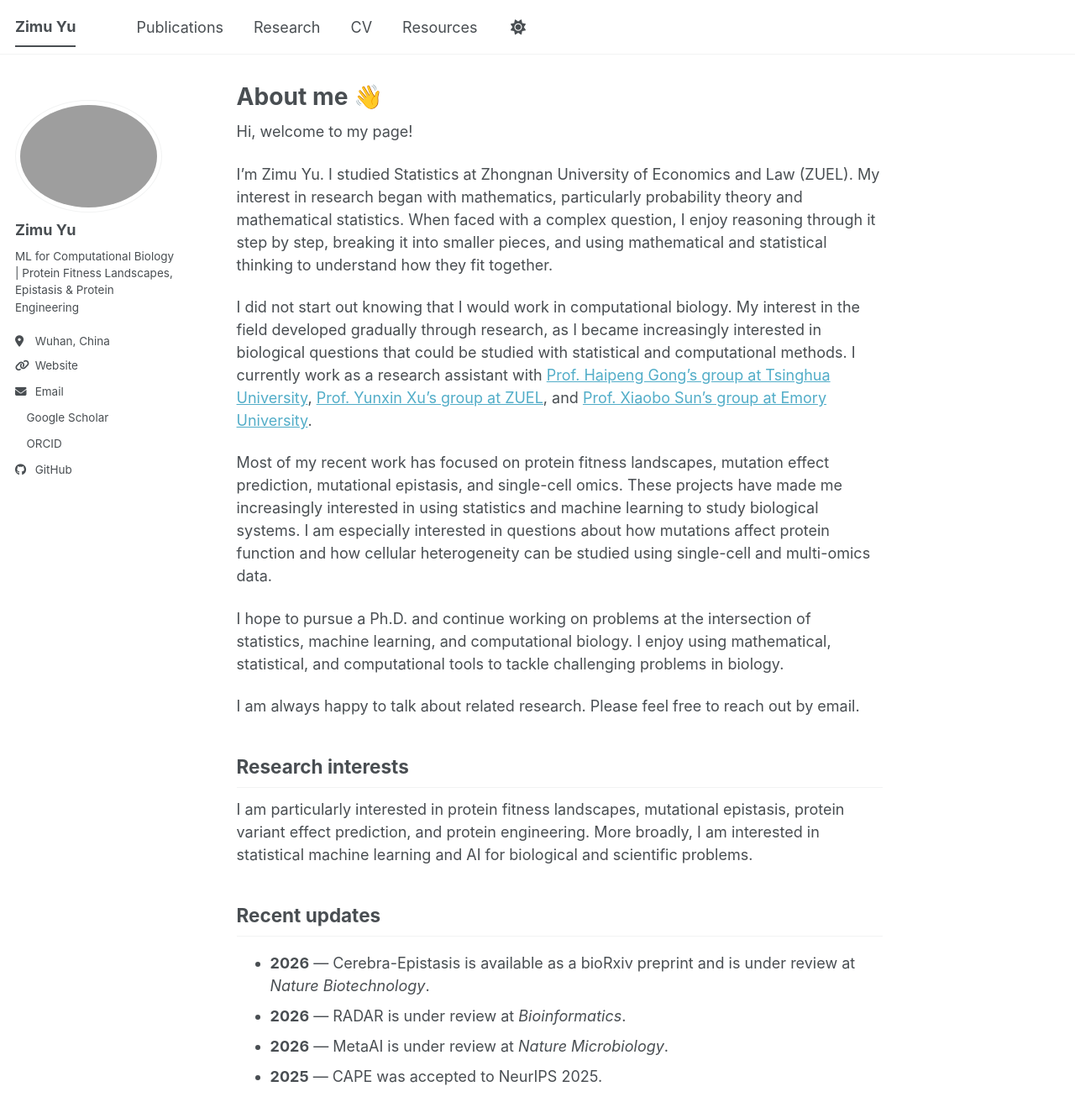
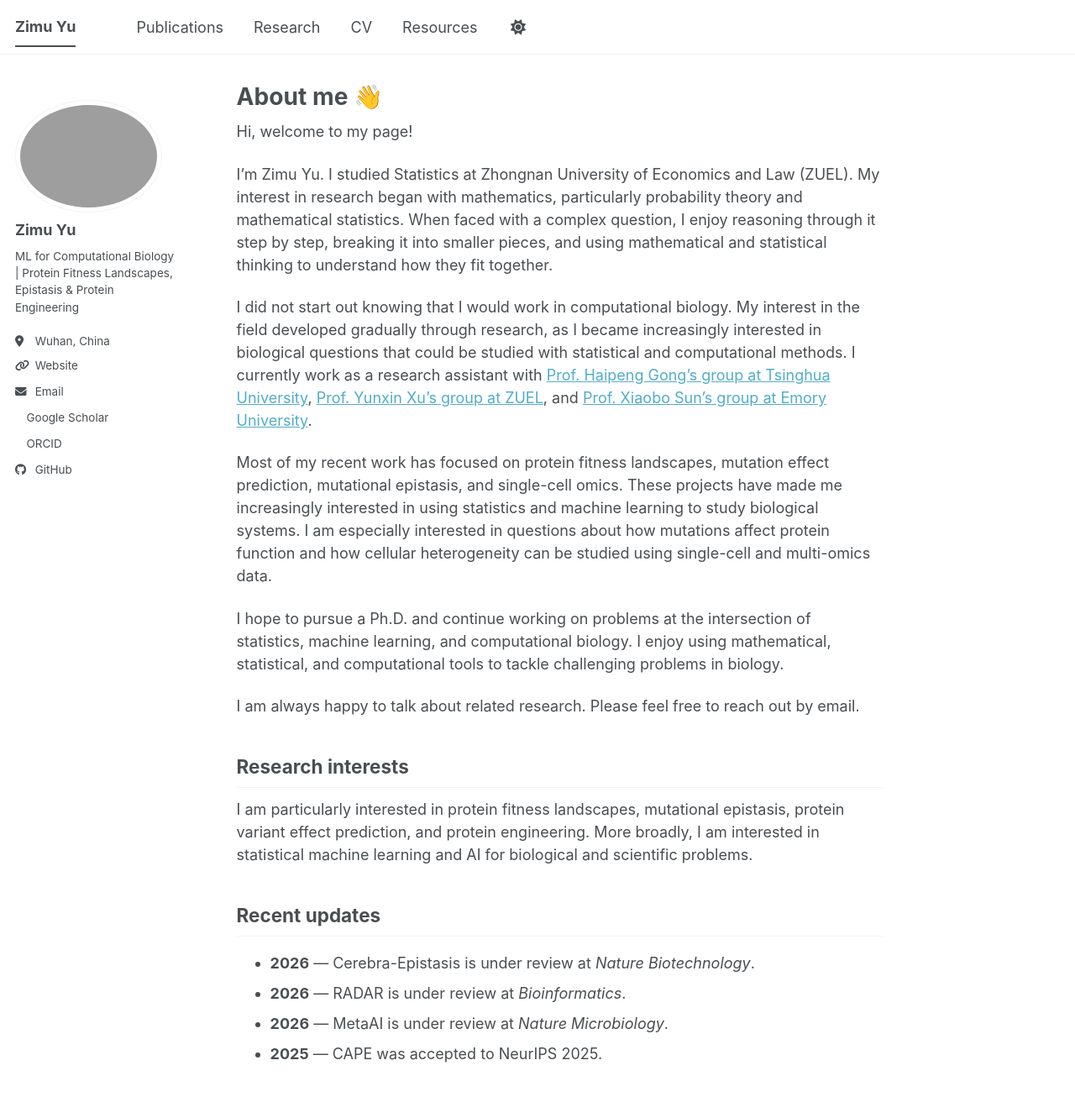
Before and after one commit to zimu-yu/zimu-yu.github.io, a Jekyll site: the page built from _pages/about.md, in a window 1280 px wide and 1340 px high. Shown: the top 1331 px of the window at 84% size. Built offline with Jekyll 4.4.1, drawn with Linux system fonts in a browser that asks for light colours; a style sheet for code colours, icons or effects is not loaded.

Commit message:
Update about.md

```diff
--- a/_pages/about.md
+++ b/_pages/about.md
@@ -27,7 +27,7 @@ I am particularly interested in protein fitness landscapes, mutational epistasis
 
 ## Recent updates
 
-- **2026** — Cerebra-Epistasis is available as a bioRxiv preprint and is under review at *Nature Biotechnology*.
+- **2026** — Cerebra-Epistasis is under review at *Nature Biotechnology*.
 - **2026** — RADAR is under review at *Bioinformatics*.
 - **2026** — MetaAI is under review at *Nature Microbiology*.
 - **2025** — CAPE was accepted to NeurIPS 2025.
```
